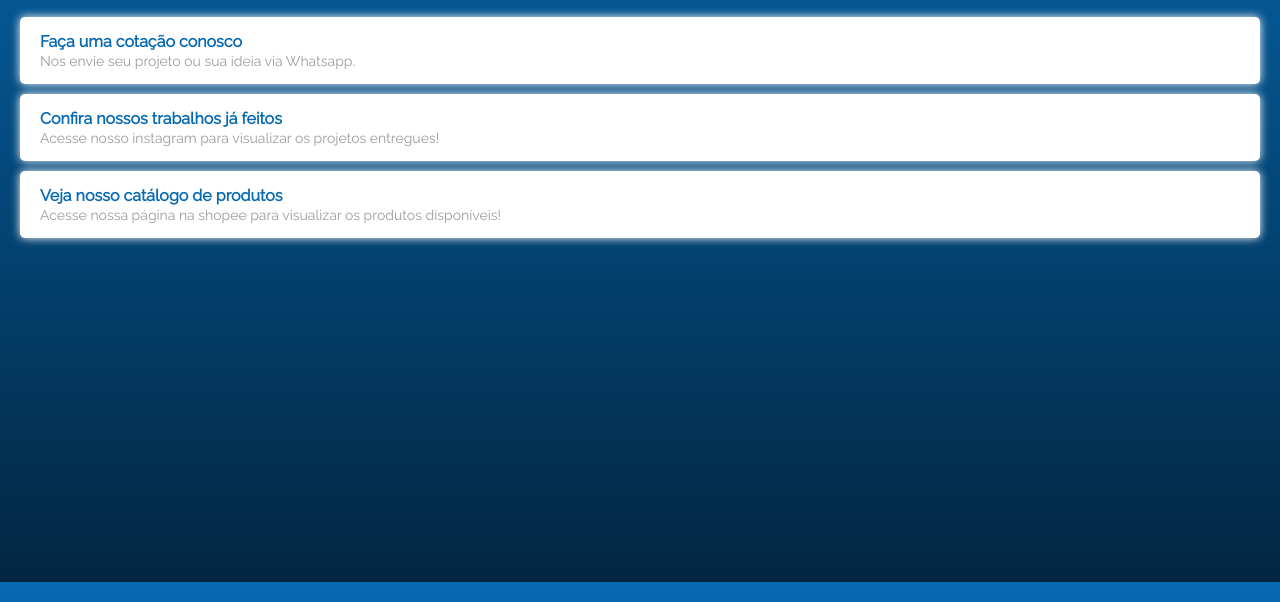
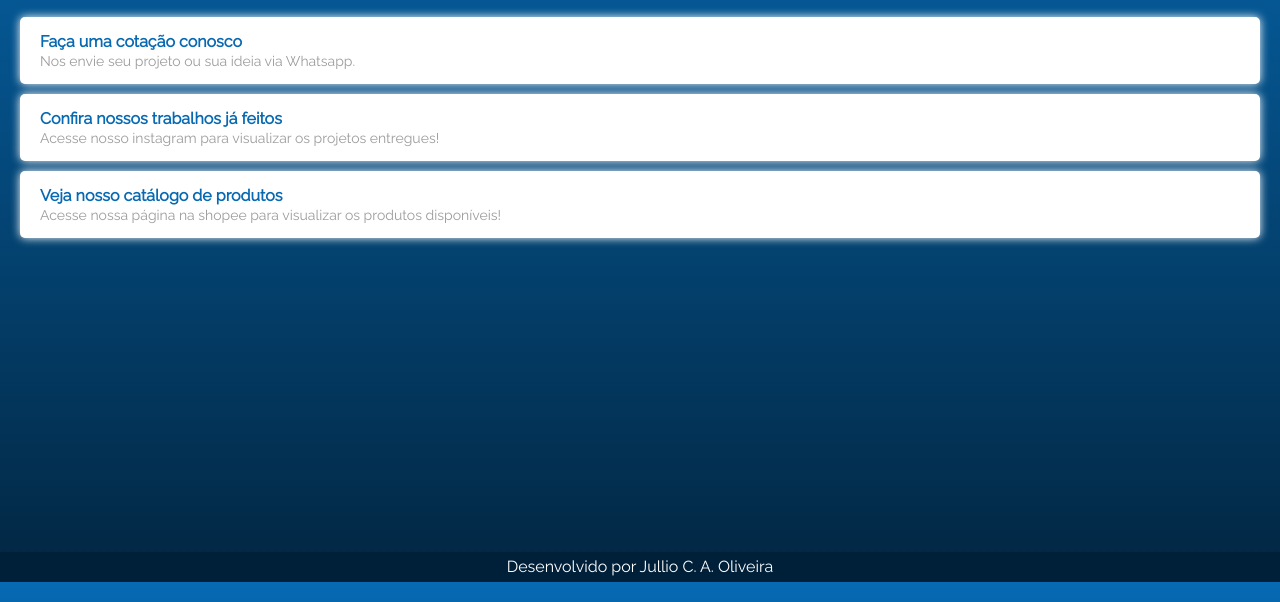
Before and after one commit to julliocesar03/julliocesar03.github.io, a plain HTML site: page linktree-j3d/index.html in a window 1280 px wide. Shown: the part 218-820 px from the top of the page. Drawn offline with Linux system fonts and the light colour scheme.

Commit message:
Atualização rodapé linktree

```diff
--- a/linktree-j3d/css/style.css
+++ b/linktree-j3d/css/style.css
@@ -4,7 +4,7 @@
 }
 
 html, body {
-  height: 100%;
+  height: 100vh;
 }
 
 body {
@@ -72,3 +72,19 @@ h2 {
   font-size: 14px;
   margin-top: 2px;
 }
+
+footer {
+  background: rgb(0, 32, 58);
+  bottom: 0;
+  left: 0;
+  text-align: center;
+  padding: 5px 0;
+  height: 20px;
+  position: fixed;
+  width: 100%;
+}
+
+footer a {
+  text-decoration: none;
+  color: #FFF;
+}
--- a/linktree-j3d/index.html
+++ b/linktree-j3d/index.html
@@ -73,5 +73,11 @@
     </li>
   </ul>
 
+  <footer>
+    <a href="http://julliocesar03.github.io/curriculo" target="_blank">
+    Desenvolvido por Jullio C. A. Oliveira
+    </a>
+  </footer>
+
 </body>
 </html>
```
